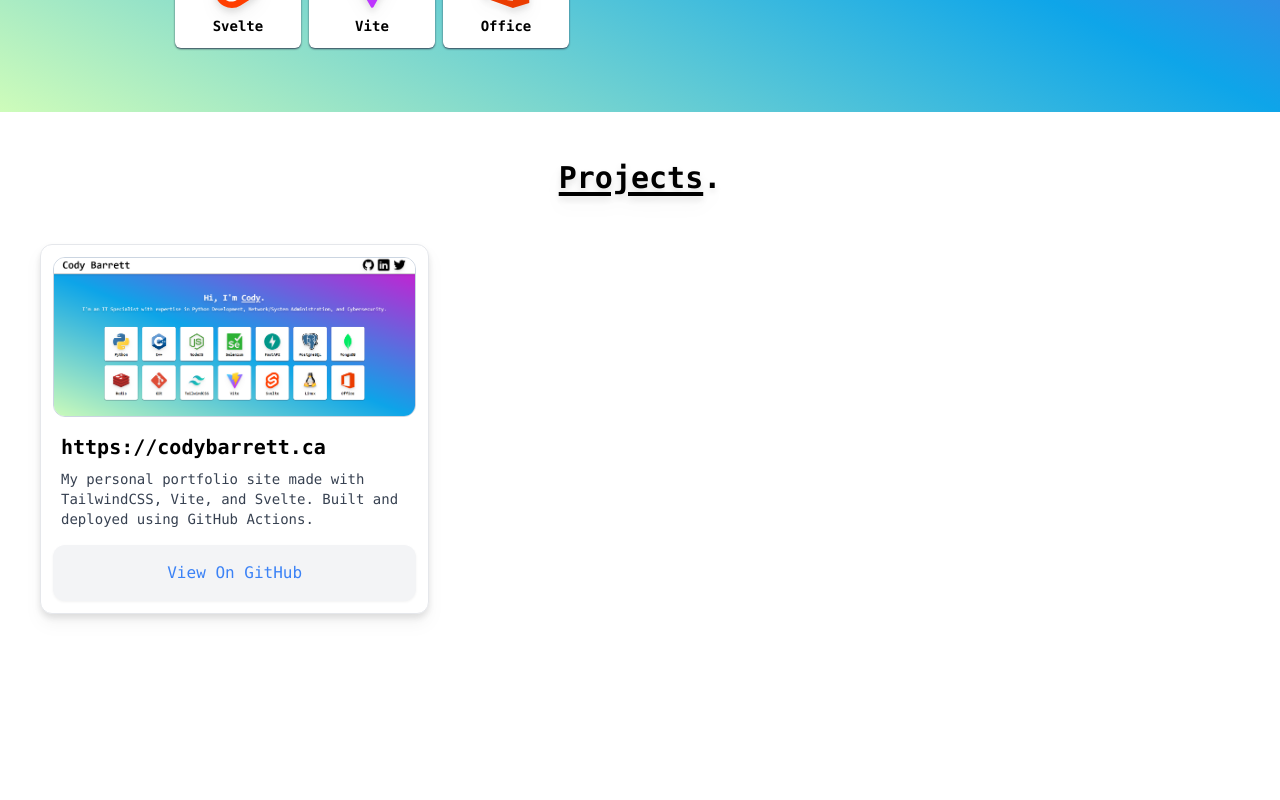
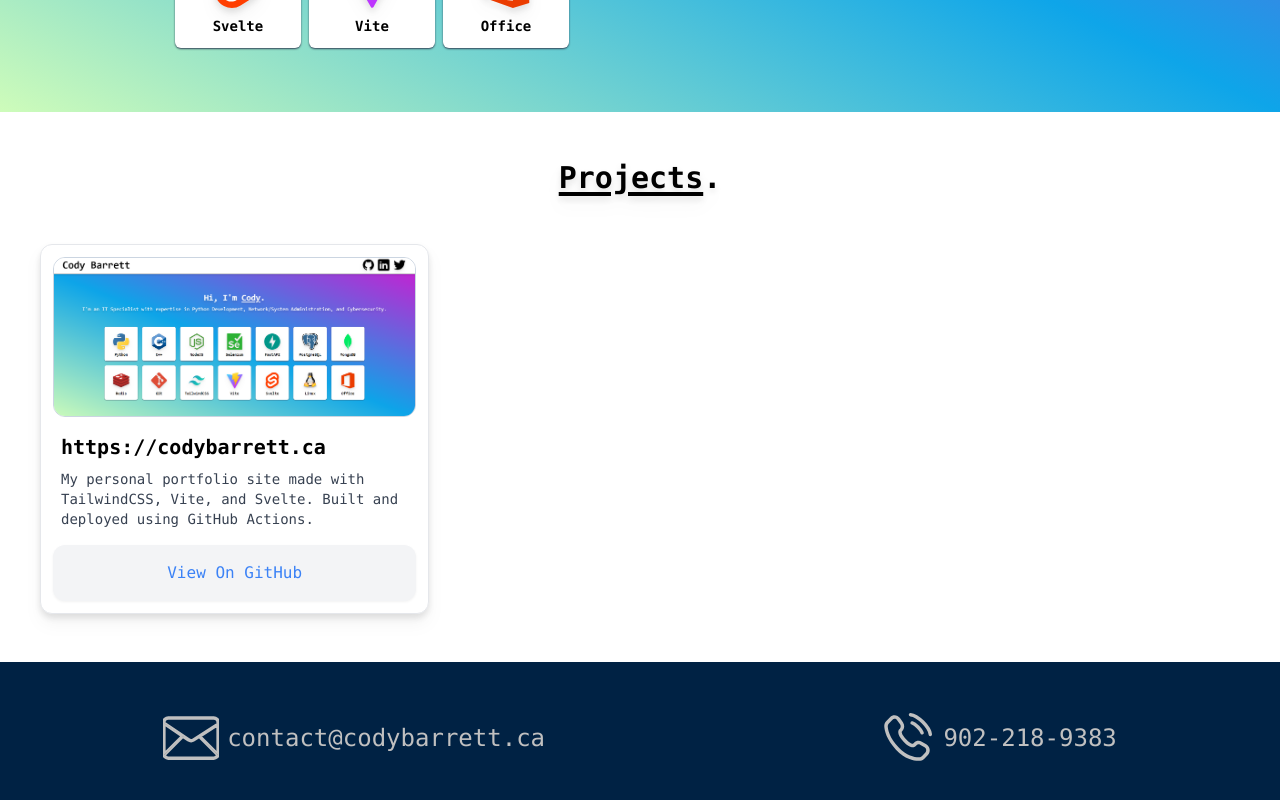
Before and after one commit to Cody-Barrett/codybarrett.ca, a Svelte app: page / in a window 1280 px wide. Shown: the part 577-1377 px from the top of the page. Before the commit the page ends 1239 px from the top, so only its background shows below. Built offline with nearby package versions, Linux system fonts and the light colour scheme.

Commit message:
added contact footer

```diff
--- a/src/App.svelte
+++ b/src/App.svelte
@@ -57,4 +57,14 @@
       <Project thumbnail="Site Preview.png" header="https://codybarrett.ca" description="My personal portfolio site made with TailwindCSS, Vite, and Svelte. Built and deployed using GitHub Actions." link="https://github.com/Cody-Barrett/codybarrett.ca" link_text="View On GitHub"></Project>
     </div>
   </body>
+  <footer class="flex flex-col items-center justify-center w-full py-12 space-y-10 bg-[#002244] md:flex-row md:justify-around md:space-y-0 md:space-x-2">
+    <div class="flex items-center space-x-2">
+      <img src="Email Icon.svg" alt="Mail Icon" class="md:size-14 size-9" />
+      <h1 class="text-[#C0C0C0] text-lg sm:text-xl lg:text-2xl">contact@codybarrett.ca</h1>
+    </div>
+    <div class="flex items-center space-x-2">
+      <img src="Phone.svg" alt="Mail Icon" class="md:size-14 size-9" />
+      <h1 class="text-[#C0C0C0] sm:text-xl lg:text-2xl text-lg">902-218-9383</h1>
+    </div>
+  </footer>
 </main>
```
Also changed, not shown: public/Email Icon.svg (added), public/Phone.svg (added).
